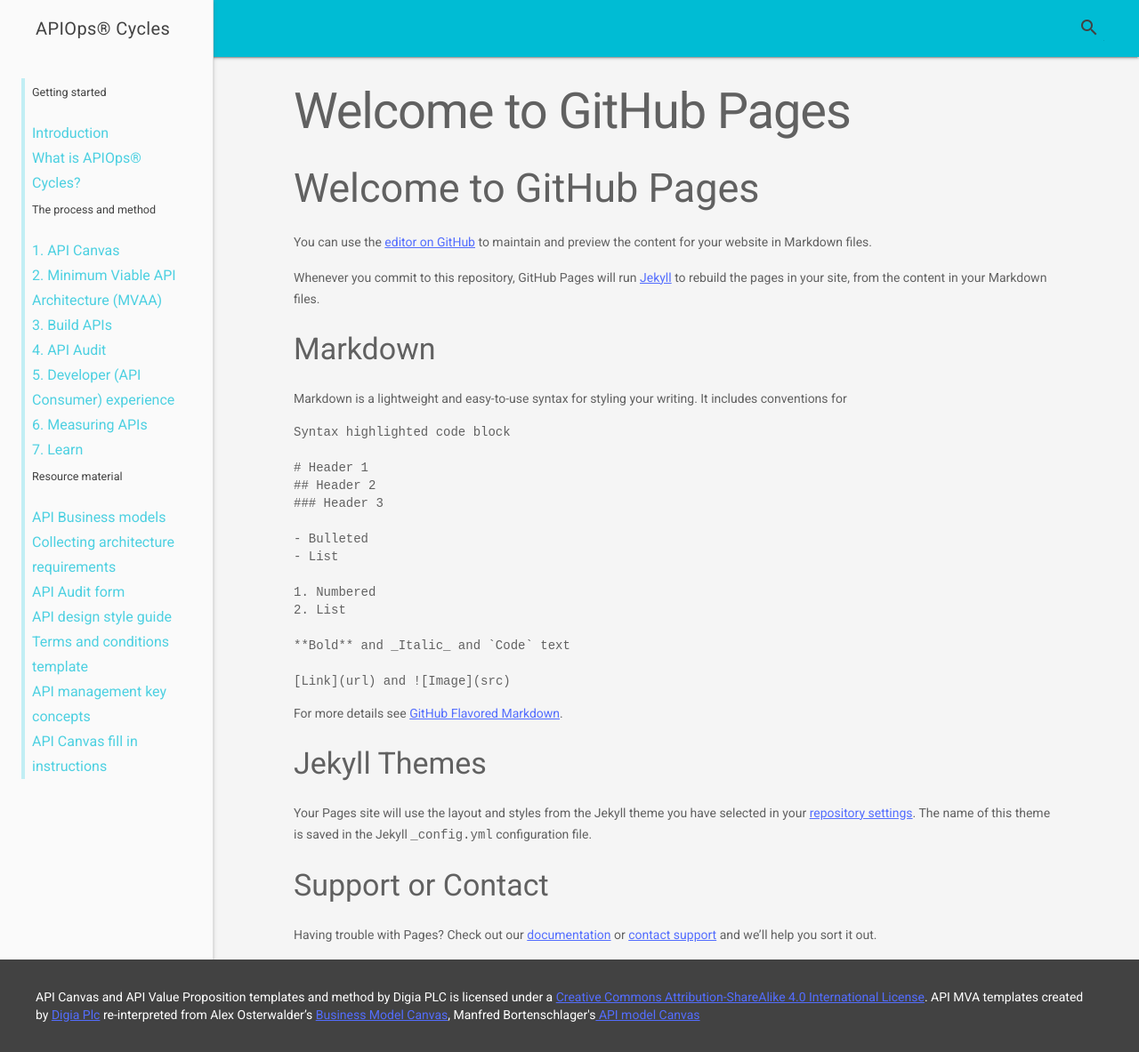
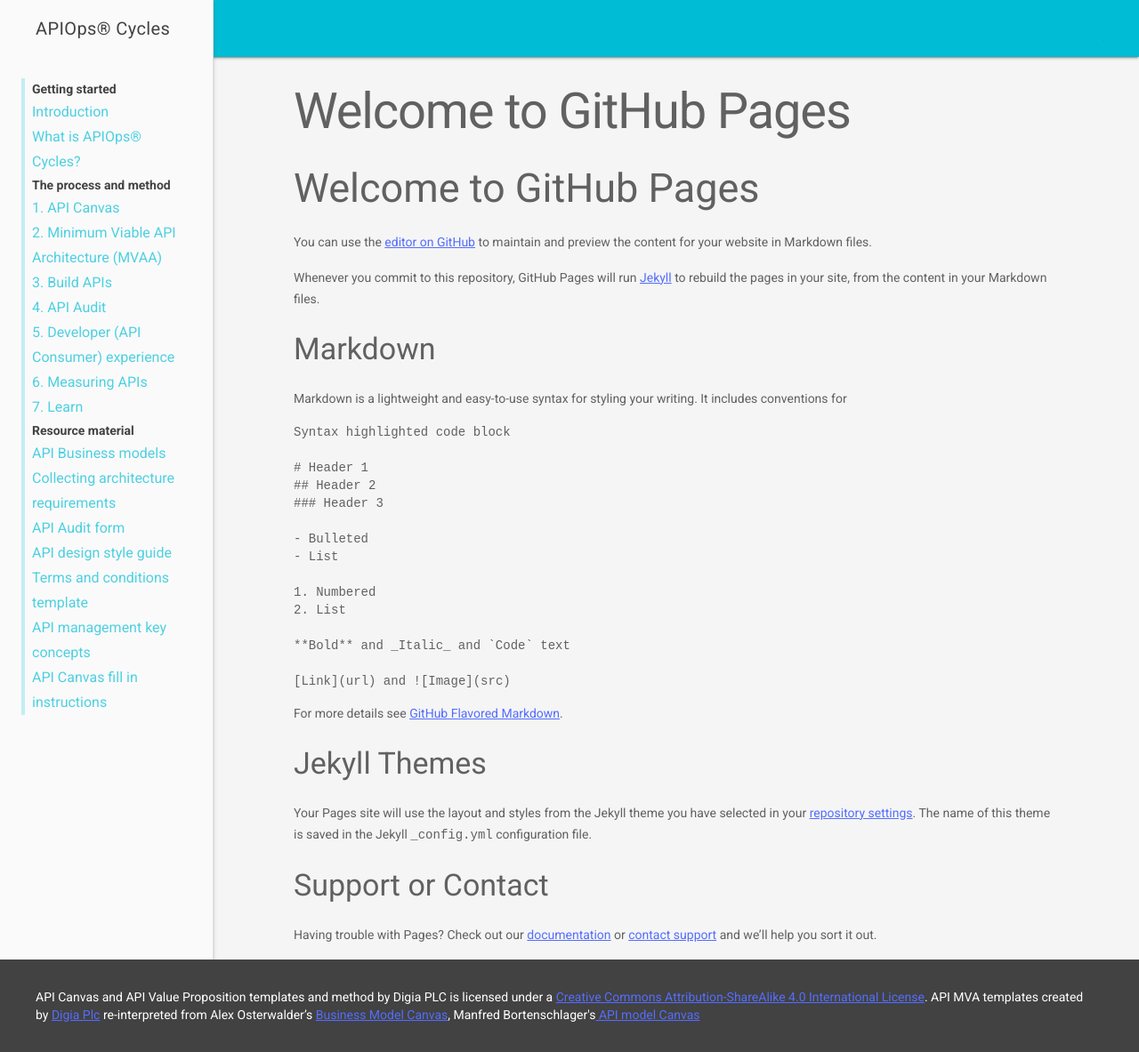
Before and after one commit to mniinio/APIOps-cycles, a Jekyll site: the page built from README.md, in a window 1280 px wide. Shown: the whole page at 89% size. Built offline with Jekyll 4.4.1, drawn with Linux system fonts in a browser that asks for light colours; our own code applies the rules of GitHub Pages for plain Markdown files.

Commit message:
fixing menu

```diff
--- a/_layouts/default.html
+++ b/_layouts/default.html
@@ -38,13 +38,13 @@
         <div class="mdl-layout mdl-js-layout mdl-layout--fixed-drawer mdl-layout--fixed-header">
           <header class="mdl-layout__header">
                <div class="mdl-layout--large-screen-only mdl-layout__header-row">
-                    <div class="mdl-layout-spacer"></div>
+                      <label class="mdl-button mdl-js-button mdl-button--icon"
+                             for="fixed-header-drawer-exp">
+                           <i class="material-icons">menu</i>
+                      </label>
+                 <div class="mdl-layout-spacer"></div>
                     <div class="mdl-textfield mdl-js-textfield mdl-textfield--expandable
                                 mdl-textfield--floating-label mdl-textfield--align-right">
-                      <label class="mdl-button mdl-js-button mdl-button--icon"
-                             for="fixed-header-drawer-exp">
-                        <i class="material-icons">search</i>
-                      </label>
                       <div class="mdl-textfield__expandable-holder">
                         <input class="mdl-textfield__input" type="text" name="sample"
                                id="fixed-header-drawer-exp">
@@ -56,7 +56,7 @@
             <span class="mdl-layout-title">{{ site.title | default: site.github.repository_name }}</span>
             <ul class="toc">
                  {% for item in site.data.menu.toc %}
-                  <h4>{{ item.title }}</h4>
+                  <b>{{ item.title }}</b>
                   {% for entry in item.subfolderitems %}
                    <a href="{{ site.baseurl}}{{ entry.url }}">{{ entry.page }}</a>
                   {% endfor %}
```
